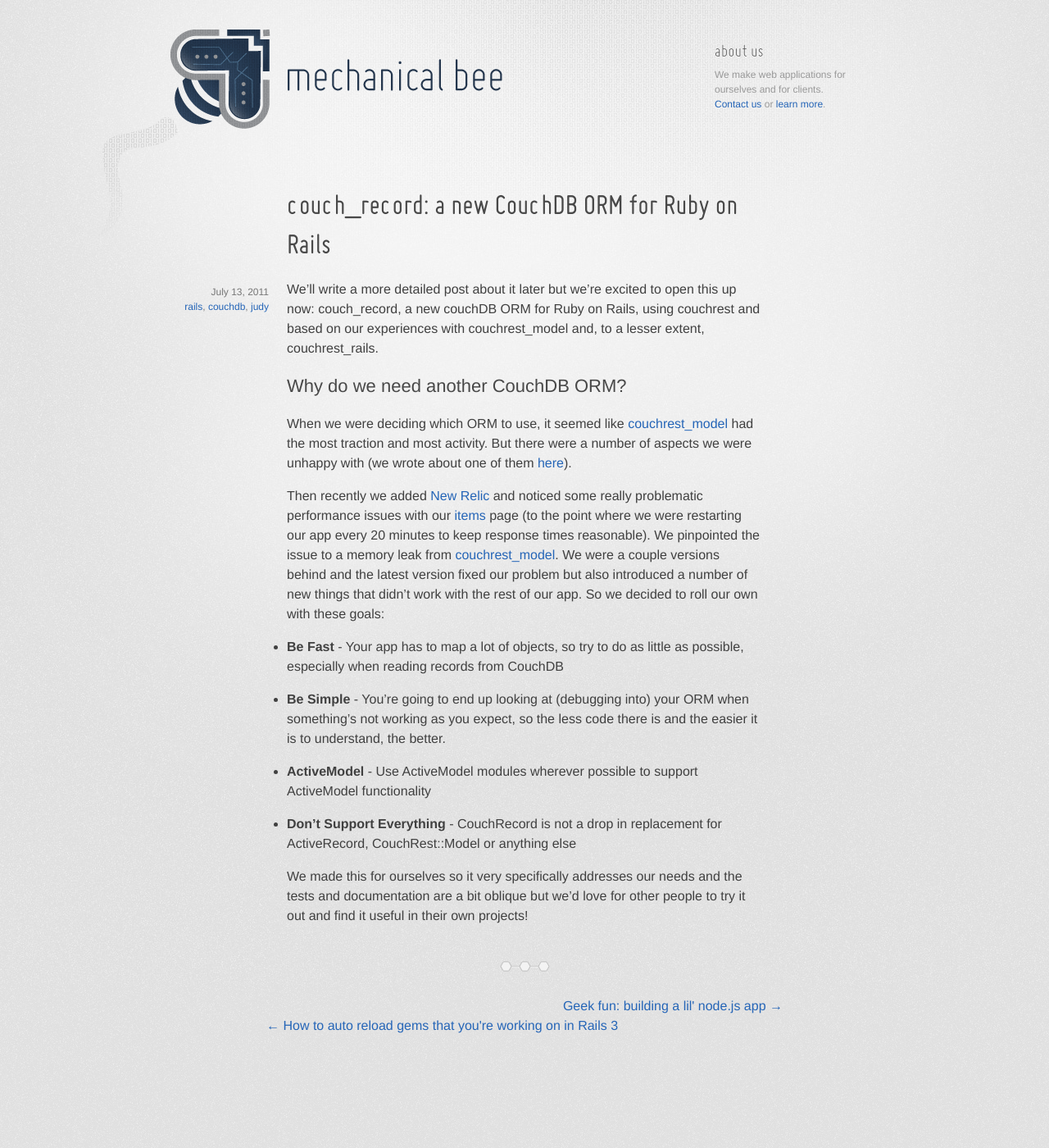
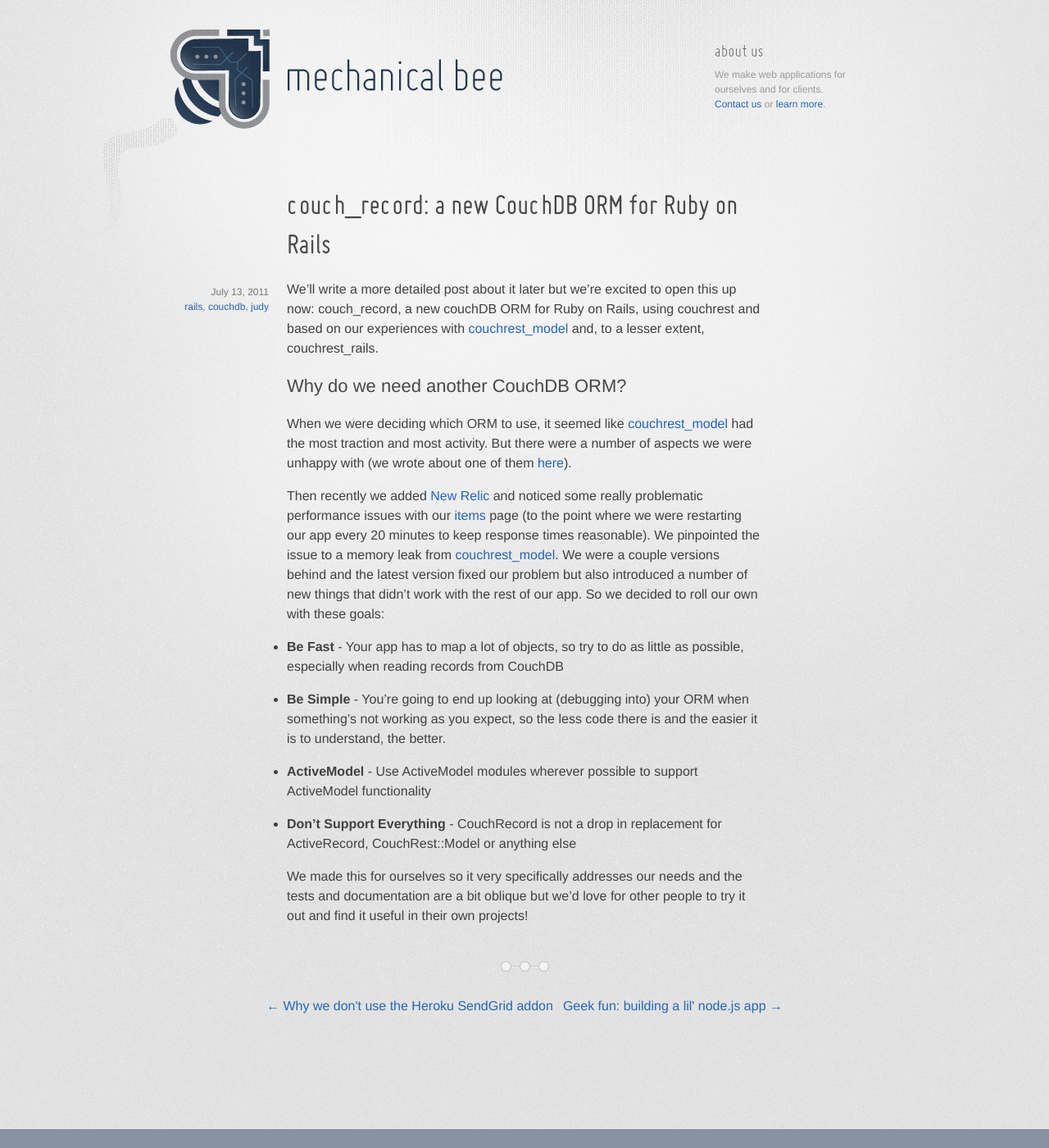
Before and after one commit to mechbee/mechbee.github.com, a Jekyll site: the page built from _posts/2011-07-13-couch_record-a-new-couchdb-orm-for-ruby-on-rails.markdown, in a window 1280 px wide and 1400 px high. Shown: the whole window at 82% size. Built offline with Jekyll 4.4.1, drawn with Linux system fonts in a browser that asks for light colours; comment, search, counter and statistics services are not loaded; part of the change alters nothing that is shown.

```diff
--- a/_posts/2011-07-13-couch_record-a-new-couchdb-orm-for-ruby-on-rails.markdown
+++ b/_posts/2011-07-13-couch_record-a-new-couchdb-orm-for-ruby-on-rails.markdown
@@ -5,11 +5,11 @@ categories: [rails, couchdb]
 author: judy
 ---
 
-We'll write a more detailed post about it later but we're excited to open this up now: couch\_record, a new couchDB ORM for Ruby on Rails, using couchrest and based on our experiences with couchrest\_model and, to a lesser extent, couchrest\_rails.
+We'll write a more detailed post about it later but we're excited to open this up now: couch\_record, a new couchDB ORM for Ruby on Rails, using couchrest and based on our experiences with [couchrest\_model](https://github.com/couchrest/couchrest_model) and, to a lesser extent, couchrest\_rails.
 
 ### Why do we need another CouchDB ORM?
 
-When we were deciding which ORM to use, it seemed like [couchrest_model](https://github.com/couchrest/couchrest_model) had the most traction and most activity. But there were a number of aspects we were unhappy with (we wrote about one of them [here](http://blog.givmo.com/2011/05/performance-issues-with-couchrestmodel-and-activemodel/)).
+When we were deciding which ORM to use, it seemed like [couchrest_model](https://github.com/couchrest/couchrest_model) had the most traction and most activity. But there were a number of aspects we were unhappy with (we wrote about one of them [here](/2011/performance-issues-couchrest-activemodel.html)).
 
 Then recently we added [New Relic](http://addons.heroku.com/newrelic) and noticed some really problematic performance issues with our [items](https://www.givmo.com/items) page (to the point where we were restarting our app every 20 minutes to keep response times reasonable). We pinpointed the issue to a memory leak from [couchrest_model](https://github.com/couchrest/couchrest_model). We were a couple versions behind and the latest version fixed our problem but also introduced a number of new things that didn't work with the rest of our app. So we decided to roll our own with these goals:
 
```
Also changed, not shown: _posts/2011-07-10-sendgrid_heroku_addon.markdown (renamed from _posts/2011-06-10-sendgrid_heroku_addon.markdown).
